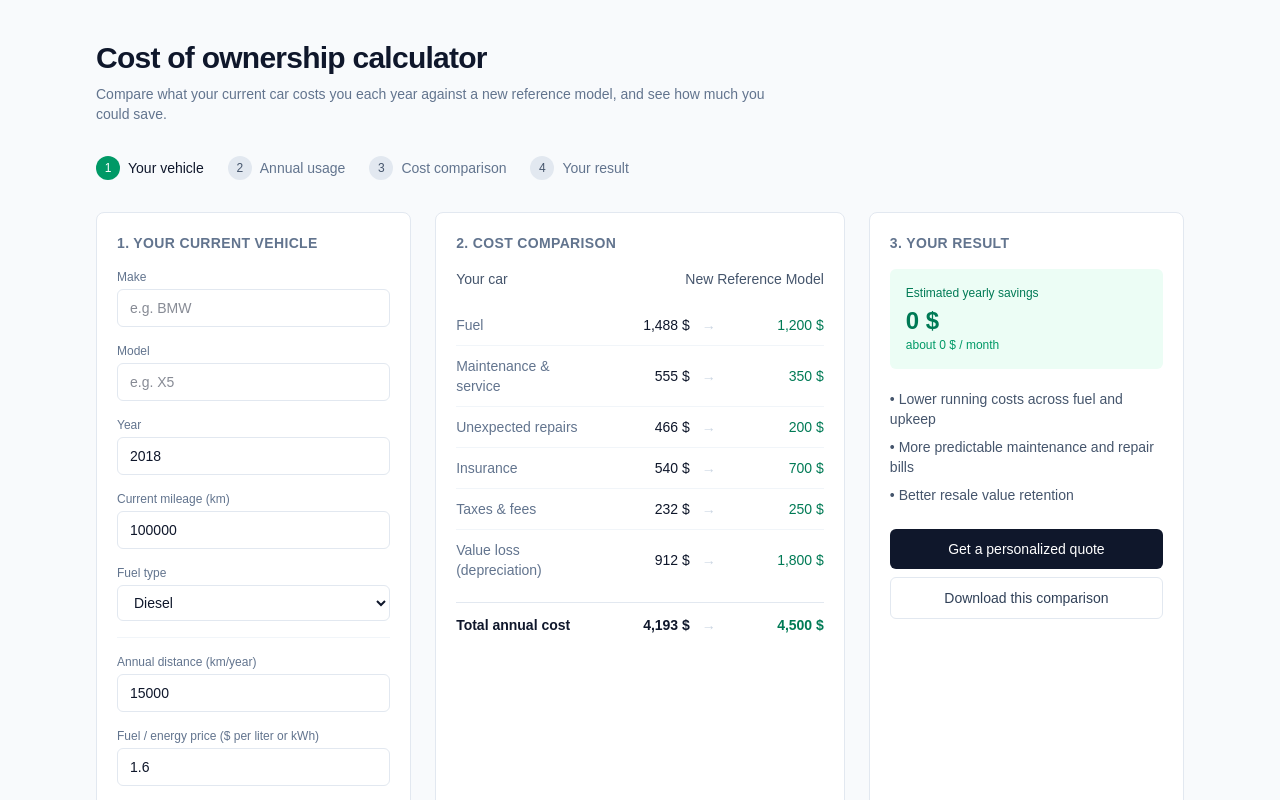
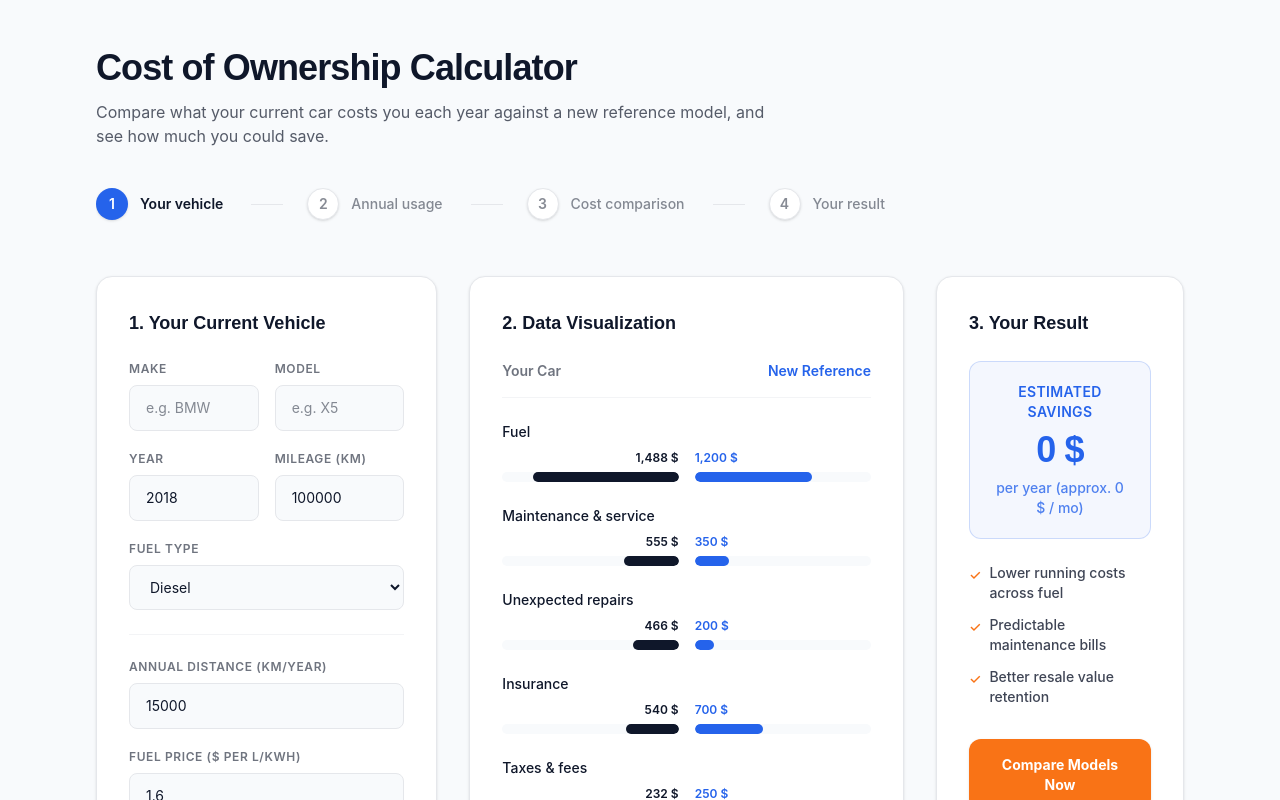
Before and after one commit to DavidePantea/scc_frontend, a Next.js app: page / in a window 1280 px wide. Shown: the top 800 px of the page. Built offline with nearby package versions, Linux system fonts and the light colour scheme.

Commit message:
added calculator boilerplate

```diff
--- a/components/CostCalculator.tsx
+++ b/components/CostCalculator.tsx
@@ -15,7 +15,7 @@ interface VehicleInput {
   mileageKm: number;
   fuelType: FuelType;
   annualKm: number;
-  fuelPrice: number; // per liter / per kWh
+  fuelPrice: number;
 }
 
 interface CostBreakdown {
@@ -27,13 +27,10 @@ interface CostBreakdown {
   depreciation: number;
 }
 
-// Currency label — change this one constant to localize.
 const CURRENCY = '$';
 
-// Reference vehicle the calculator compares against.
-// This is placeholder data — swap for a real catalog / API response later.
 const REFERENCE_VEHICLE = {
-  name: 'New Reference Model',
+  name: 'New Smart Model',
   costs: {
     fuel: 1200,
     maintenance: 350,
@@ -44,12 +41,11 @@ const REFERENCE_VEHICLE = {
   } as CostBreakdown,
 };
 
-// Rough fuel consumption assumptions (liters or kWh per 100 km).
 const CONSUMPTION: Record<FuelType, number> = {
   petrol: 7.5,
   diesel: 6.2,
   hybrid: 4.8,
-  electric: 18, // kWh/100km
+  electric: 18,
 };
 
 const FUEL_LABELS: Record<FuelType, string> = {
@@ -60,24 +56,20 @@ const FUEL_LABELS: Record<FuelType, string> = {
 };
 
 // ---------------------------------------------------------------------------
-// Placeholder cost model — replace with a real API call later.
-// Kept simple and transparent so it's easy to swap out.
+// Logic
 // ---------------------------------------------------------------------------
 
 function estimateCurrentVehicleCosts(input: VehicleInput): CostBreakdown {
   const age = Math.max(0, new Date().getFullYear() - input.year);
-  const ageFactor = 1 + age * 0.06; // older cars cost more to run
+  const ageFactor = 1 + age * 0.06;
   const mileageFactor = 1 + input.mileageKm / 200_000;
 
-  const fuel =
-    (input.annualKm / 100) * CONSUMPTION[input.fuelType] * input.fuelPrice;
-
+  const fuel = (input.annualKm / 100) * CONSUMPTION[input.fuelType] * input.fuelPrice;
   const maintenance = 250 * ageFactor * mileageFactor;
   const repairs = 150 * ageFactor * mileageFactor * 1.4;
   const insurance = 500 * (1 + age * 0.01);
   const taxes = 200 * (1 + age * 0.02);
 
-  // Depreciation eases off as the car gets older.
   const estimatedValue = Math.max(2000, 25000 - age * 1800 - input.mileageKm * 0.03);
   const depreciation = estimatedValue * 0.12;
 
@@ -124,92 +116,116 @@ export default function CostCalculator() {
   const savings = currentTotal - referenceTotal;
   const monthlySavings = savings / 12;
 
+  // Calculate maximum cost across all categories for dynamic bar chart scaling
+  const maxCategoryCost = Math.max(
+    ...Object.values(currentCosts),
+    ...Object.values(REFERENCE_VEHICLE.costs)
+  );
+
   function update<K extends keyof VehicleInput>(key: K, value: VehicleInput[K]) {
     setInput((prev) => ({ ...prev, [key]: value }));
   }
 
   return (
-    <div className="min-h-screen bg-slate-50 text-slate-900">
-      <div className="mx-auto max-w-6xl px-4 py-10 sm:px-6 lg:px-8">
+    <div
+      className="min-h-screen bg-[#F8FAFC] text-[#0F172A] pb-20"
+      style={{ fontFamily: 'Inter, sans-serif' }}
+    >
+      <div className="mx-auto max-w-6xl px-4 py-8 sm:px-6 lg:px-8 lg:py-12">
         {/* Header */}
-        <header className="mb-8">
-          <h1 className="text-2xl font-semibold tracking-tight sm:text-3xl">
-            Cost of ownership calculator
+        <header className="mb-10 text-center lg:text-left">
+          <h1
+            className="text-3xl font-bold tracking-tight sm:text-4xl text-[#0F172A]"
+            style={{ fontFamily: 'Montserrat, sans-serif' }}
+          >
+            Cost of Ownership Calculator
           </h1>
-          <p className="mt-2 max-w-2xl text-sm text-slate-500">
+          <p className="mt-3 max-w-2xl text-base text-[#0F172A]/70 mx-auto lg:mx-0">
             Compare what your current car costs you each year against a new
             reference model, and see how much you could save.
           </p>
         </header>
 
         {/* Step indicator */}
-        <ol className="mb-8 flex flex-wrap gap-x-6 gap-y-3 text-sm">
+        <div className="mb-10 overflow-x-auto pb-4 hide-scrollbar">
+          <ol className="flex min-w-max gap-x-6 text-sm">
             {STEPS.map((step, i) => (
-            <li key={step} className="flex items-center gap-2 text-slate-500">
+              <li key={step} className="flex items-center gap-3">
                 <span
-                className={`flex h-6 w-6 items-center justify-center rounded-full text-xs font-medium ${
+                  className={`flex h-8 w-8 items-center justify-center rounded-full text-sm font-semibold shadow-sm ${
                     i === 0
-                    ? 'bg-emerald-600 text-white'
-                    : 'bg-slate-200 text-slate-600'
+                      ? 'bg-[#2563EB] text-white'
+                      : 'bg-white text-[#0F172A]/50 border border-gray-200'
                   }`}
                 >
                   {i + 1}
                 </span>
-              <span className={i === 0 ? 'font-medium text-slate-900' : ''}>
+                <span className={i === 0 ? 'font-semibold text-[#0F172A]' : 'font-medium text-[#0F172A]/50'}>
                   {step}
                 </span>
+                {i < STEPS.length - 1 && (
+                  <div className="ml-4 h-[1px] w-8 bg-gray-200 hidden sm:block" />
+                )}
               </li>
             ))}
           </ol>
+        </div>
 
-        {/* Main grid */}
-        <div className="grid grid-cols-1 gap-6 lg:grid-cols-[1fr_1.3fr_1fr]">
-          {/* Panel 1 — vehicle form */}
-          <section className="rounded-lg border border-slate-200 bg-white p-5">
-            <h2 className="mb-4 text-sm font-semibold uppercase tracking-wide text-slate-500">
-              1. Your current vehicle
+        {/* Main layout */}
+        <div className="flex flex-col lg:grid lg:grid-cols-12 gap-8">
+
+          {/* Column 1: Inputs */}
+          <div className="lg:col-span-4 flex flex-col gap-6">
+            <section className="rounded-2xl border border-gray-200 bg-white p-6 sm:p-8 shadow-sm">
+              <h2
+                className="mb-6 text-lg font-semibold text-[#0F172A]"
+                style={{ fontFamily: 'Montserrat, sans-serif' }}
+              >
+                1. Your Current Vehicle
               </h2>
 
-            <div className="space-y-4">
+              <div className="space-y-5">
+                <div className="grid grid-cols-2 gap-4">
                   <Field label="Make">
                     <input
-                  className="w-full rounded-md border border-slate-200 px-3 py-2 text-sm text-slate-900 outline-none focus:border-slate-400 focus:ring-2 focus:ring-slate-100"
+                      className="w-full rounded-lg border border-gray-200 bg-[#F8FAFC] px-4 py-3 text-sm text-[#0F172A] outline-none focus:border-[#2563EB] focus:ring-1 focus:ring-[#2563EB] transition-colors"
                       value={input.make}
                       onChange={(e) => update('make', e.target.value)}
                       placeholder="e.g. BMW"
                     />
                   </Field>
-
                   <Field label="Model">
                     <input
-                  className="w-full rounded-md border border-slate-200 px-3 py-2 text-sm text-slate-900 outline-none focus:border-slate-400 focus:ring-2 focus:ring-slate-100"
+                      className="w-full rounded-lg border border-gray-200 bg-[#F8FAFC] px-4 py-3 text-sm text-[#0F172A] outline-none focus:border-[#2563EB] focus:ring-1 focus:ring-[#2563EB] transition-colors"
                       value={input.model}
                       onChange={(e) => update('model', e.target.value)}
                       placeholder="e.g. X5"
                     />
                   </Field>
+                </div>
 
+                <div className="grid grid-cols-2 gap-4">
                   <Field label="Year">
                     <input
                       type="number"
-                  className="w-full rounded-md border border-slate-200 px-3 py-2 text-sm text-slate-900 outline-none focus:border-slate-400 focus:ring-2 focus:ring-slate-100"
+                      className="w-full rounded-lg border border-gray-200 bg-[#F8FAFC] px-4 py-3 text-sm text-[#0F172A] outline-none focus:border-[#2563EB] focus:ring-1 focus:ring-[#2563EB] transition-colors"
                       value={input.year}
                       onChange={(e) => update('year', Number(e.target.value))}
                     />
                   </Field>
-
-              <Field label="Current mileage (km)">
+                  <Field label="Mileage (km)">
                     <input
                       type="number"
-                  className="w-full rounded-md border border-slate-200 px-3 py-2 text-sm text-slate-900 outline-none focus:border-slate-400 focus:ring-2 focus:ring-slate-100"
+                      className="w-full rounded-lg border border-gray-200 bg-[#F8FAFC] px-4 py-3 text-sm text-[#0F172A] outline-none focus:border-[#2563EB] focus:ring-1 focus:ring-[#2563EB] transition-colors"
                       value={input.mileageKm}
                       onChange={(e) => update('mileageKm', Number(e.target.value))}
                     />
                   </Field>
+                </div>
 
-              <Field label="Fuel type">
+                <Field label="Fuel Type">
                   <select
-                  className="w-full rounded-md border border-slate-200 px-3 py-2 text-sm text-slate-900 outline-none focus:border-slate-400 focus:ring-2 focus:ring-slate-100"
+                    className="w-full rounded-lg border border-gray-200 bg-[#F8FAFC] px-4 py-3 text-sm text-[#0F172A] outline-none focus:border-[#2563EB] focus:ring-1 focus:ring-[#2563EB] transition-colors"
                     value={input.fuelType}
                     onChange={(e) => update('fuelType', e.target.value as FuelType)}
                   >
@@ -221,123 +237,146 @@ export default function CostCalculator() {
                   </select>
                 </Field>
 
-              <hr className="border-slate-100" />
+                <div className="my-6 border-t border-gray-100" />
 
-              <Field label="Annual distance (km/year)">
+                <Field label="Annual Distance (km/year)">
                   <input
                     type="number"
-                  className="w-full rounded-md border border-slate-200 px-3 py-2 text-sm text-slate-900 outline-none focus:border-slate-400 focus:ring-2 focus:ring-slate-100"
+                    className="w-full rounded-lg border border-gray-200 bg-[#F8FAFC] px-4 py-3 text-sm text-[#0F172A] outline-none focus:border-[#2563EB] focus:ring-1 focus:ring-[#2563EB] transition-colors"
                     value={input.annualKm}
                     onChange={(e) => update('annualKm', Number(e.target.value))}
                   />
                 </Field>
 
-              <Field label={`Fuel / energy price (${CURRENCY} per liter or kWh)`}>
+                <Field label={`Fuel Price (${CURRENCY} per L/kWh)`}>
                   <input
                     type="number"
                     step="0.01"
-                  className="w-full rounded-md border border-slate-200 px-3 py-2 text-sm text-slate-900 outline-none focus:border-slate-400 focus:ring-2 focus:ring-slate-100"
+                    className="w-full rounded-lg border border-gray-200 bg-[#F8FAFC] px-4 py-3 text-sm text-[#0F172A] outline-none focus:border-[#2563EB] focus:ring-1 focus:ring-[#2563EB] transition-colors"
                     value={input.fuelPrice}
                     onChange={(e) => update('fuelPrice', Number(e.target.value))}
                   />
                 </Field>
               </div>
+            </section>
+          </div>
 
-            <div className="mt-6 rounded-md bg-slate-50 p-4 text-center">
-              <p className="text-xs text-slate-500">Estimated monthly cost</p>
-              <p className="text-xl font-semibold">
-                {formatMoney(currentTotal / 12)}
-              </p>
-              <p className="text-xs text-slate-400">
-                {formatMoney(currentTotal)} total per year
-              </p>
-            </div>
-          </section>
-
-          {/* Panel 2 — comparison table */}
-          <section className="rounded-lg border border-slate-200 bg-white p-5">
-            <h2 className="mb-4 text-sm font-semibold uppercase tracking-wide text-slate-500">
-              2. Cost comparison
+          {/* Column 2: Data Visualization Comparison */}
+          <div className="lg:col-span-5 flex flex-col gap-6">
+            <section className="rounded-2xl border border-gray-200 bg-white p-6 sm:p-8 shadow-sm h-full">
+              <h2
+                className="mb-6 text-lg font-semibold text-[#0F172A]"
+                style={{ fontFamily: 'Montserrat, sans-serif' }}
+              >
+                2. Data Visualization
               </h2>
 
-            <div className="mb-4 grid grid-cols-2 gap-2 text-sm font-medium text-slate-600">
-              <span>Your car</span>
-              <span className="text-right">{REFERENCE_VEHICLE.name}</span>
+              <div className="flex justify-between items-end mb-6 pb-4 border-b border-gray-100">
+                <div className="text-sm font-semibold text-[#0F172A]/60">Your Car</div>
+                <div className="text-sm font-semibold text-[#2563EB]">New Reference</div>
               </div>
 
-            <div className="divide-y divide-slate-100">
+              <div className="space-y-6">
                 {ROW_LABELS.map(({ key, label }) => (
-                <div
-                  key={key}
-                  className="flex items-center justify-between py-2.5 text-sm"
-                >
-                  <span className="text-slate-500">{label}</span>
-                  <div className="flex items-center gap-3">
-                    <span className="w-24 text-right tabular-nums">
+                  <div key={key} className="flex flex-col gap-2">
+                    <div className="text-sm font-medium text-[#0F172A]">{label}</div>
+
+                    {/* Visual Bar Charts */}
+                    <div className="grid grid-cols-2 gap-4 items-center">
+                      <div className="flex flex-col items-end gap-1.5">
+                        <span className="text-xs font-semibold text-[#0F172A]">
                           {formatMoney(currentCosts[key])}
                         </span>
-                    <span className="text-slate-300">&rarr;</span>
-                    <span className="w-24 text-right tabular-nums text-emerald-700">
+                        <div className="w-full bg-[#F8FAFC] h-2.5 rounded-full overflow-hidden flex justify-end">
+                          <div
+                            className="bg-[#0F172A] h-full rounded-full transition-all duration-500"
+                            style={{ width: `${(currentCosts[key] / maxCategoryCost) * 100}%` }}
+                          />
+                        </div>
+                      </div>
+
+                      <div className="flex flex-col items-start gap-1.5">
+                        <span className="text-xs font-semibold text-[#2563EB]">
                           {formatMoney(REFERENCE_VEHICLE.costs[key])}
                         </span>
+                        <div className="w-full bg-[#F8FAFC] h-2.5 rounded-full overflow-hidden">
+                          <div
+                            className="bg-[#2563EB] h-full rounded-full transition-all duration-500"
+                            style={{ width: `${(REFERENCE_VEHICLE.costs[key] / maxCategoryCost) * 100}%` }}
+                          />
+                        </div>
+                      </div>
                     </div>
                   </div>
                 ))}
               </div>
 
-            <div className="mt-3 flex items-center justify-between border-t border-slate-200 pt-3 text-sm font-semibold">
-              <span>Total annual cost</span>
-              <div className="flex items-center gap-3">
-                <span className="w-24 text-right tabular-nums">
-                  {formatMoney(currentTotal)}
-                </span>
-                <span className="text-slate-300">&rarr;</span>
-                <span className="w-24 text-right tabular-nums text-emerald-700">
-                  {formatMoney(referenceTotal)}
-                </span>
+              <div className="mt-8 pt-6 border-t border-gray-100 grid grid-cols-2 gap-4">
+                 <div className="flex flex-col items-end">
+                   <span className="text-xs font-medium text-[#0F172A]/60 uppercase tracking-wider mb-1">Total Annual</span>
+                   <span className="text-xl font-bold text-[#0F172A]">{formatMoney(currentTotal)}</span>
+                 </div>
+                 <div className="flex flex-col items-start">
+                   <span className="text-xs font-medium text-[#0F172A]/60 uppercase tracking-wider mb-1">Total Annual</span>
+                   <span className="text-xl font-bold text-[#2563EB]">{formatMoney(referenceTotal)}</span>
                  </div>
               </div>
             </section>
+          </div>
 
-          {/* Panel 3 — result */}
-          <section className="rounded-lg border border-slate-200 bg-white p-5">
-            <h2 className="mb-4 text-sm font-semibold uppercase tracking-wide text-slate-500">
-              3. Your result
+          {/* Column 3: Results & CTA */}
+          <div className="lg:col-span-3 flex flex-col gap-6">
+            <section className="rounded-2xl border border-gray-200 bg-white p-6 sm:p-8 shadow-sm">
+              <h2
+                className="mb-6 text-lg font-semibold text-[#0F172A]"
+                style={{ fontFamily: 'Montserrat, sans-serif' }}
+              >
+                3. Your Result
               </h2>
 
-            <div className="rounded-md bg-emerald-50 p-4">
-              <p className="text-xs font-medium text-emerald-700">
-                Estimated yearly savings
+              <div className="rounded-xl border border-[#2563EB]/20 bg-[#2563EB]/5 p-5 text-center mb-6">
+                <p className="text-sm font-semibold text-[#2563EB] mb-2 uppercase tracking-wide">
+                  Estimated Savings
                 </p>
-              <p className="mt-1 text-2xl font-semibold text-emerald-700">
+                <p
+                  className="text-4xl font-bold text-[#2563EB] tracking-tight"
+                  style={{ fontFamily: 'Montserrat, sans-serif' }}
+                >
                   {formatMoney(Math.max(0, savings))}
                 </p>
-              <p className="text-xs text-emerald-600">
-                about {formatMoney(Math.max(0, monthlySavings))} / month
+                <p className="mt-2 text-sm font-medium text-[#2563EB]/80">
+                  per year (approx. {formatMoney(Math.max(0, monthlySavings))} / mo)
                 </p>
               </div>
 
-            <ul className="mt-5 space-y-2 text-sm text-slate-600">
-              <li>&bull; Lower running costs across fuel and upkeep</li>
-              <li>&bull; More predictable maintenance and repair bills</li>
-              <li>&bull; Better resale value retention</li>
+              <ul className="mb-8 space-y-3 text-sm text-[#0F172A]/80 font-medium">
+                <li className="flex items-start gap-2">
+                  <span className="text-[#F97316] mt-0.5">✓</span> Lower running costs across fuel
+                </li>
+                <li className="flex items-start gap-2">
+                  <span className="text-[#F97316] mt-0.5">✓</span> Predictable maintenance bills
+                </li>
+                <li className="flex items-start gap-2">
+                  <span className="text-[#F97316] mt-0.5">✓</span> Better resale value retention
+                </li>
               </ul>
 
-            <div className="mt-6 space-y-2">
+              <div className="space-y-3">
                 <button
                   type="button"
-                className="w-full rounded-md bg-slate-900 px-4 py-2.5 text-sm font-medium text-white hover:bg-slate-800"
+                  className="w-full rounded-xl bg-[#F97316] px-5 py-4 text-sm font-bold text-white shadow-sm hover:bg-[#EA580C] transition-colors focus:ring-4 focus:ring-[#F97316]/20 outline-none"
                 >
-                Get a personalized quote
+                  Compare Models Now
                 </button>
                 <button
                   type="button"
-                className="w-full rounded-md border border-slate-200 px-4 py-2.5 text-sm font-medium text-slate-700 hover:bg-slate-50"
+                  className="w-full rounded-xl border-2 border-[#0F172A]/10 bg-transparent px-5 py-3.5 text-sm font-bold text-[#0F172A] hover:bg-[#F8FAFC] transition-colors outline-none"
                 >
-                Download this comparison
+                  View Full Costs
                 </button>
               </div>
             </section>
+          </div>
         </div>
       </div>
     </div>
@@ -345,13 +384,13 @@ export default function CostCalculator() {
 }
 
 // ---------------------------------------------------------------------------
-// Small field wrapper
+// Helpers
 // ---------------------------------------------------------------------------
 
 function Field({ label, children }: { label: string; children: React.ReactNode }) {
   return (
-    <label className="block">
-      <span className="mb-1 block text-xs font-medium text-slate-500">
+    <label className="block w-full">
+      <span className="mb-2 block text-xs font-semibold uppercase tracking-wider text-[#0F172A]/60">
         {label}
       </span>
       {children}
```
Lines whose indentation alone changed are shown as unchanged.
